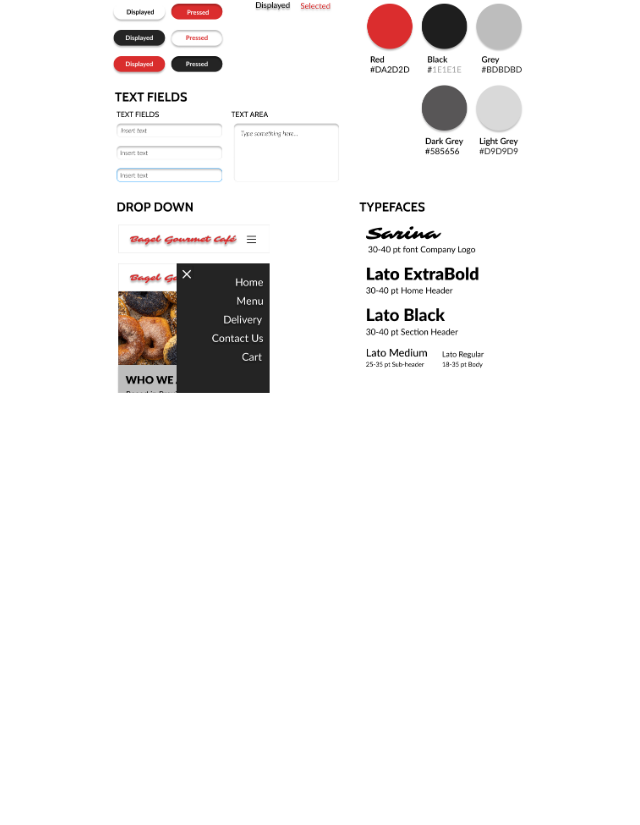
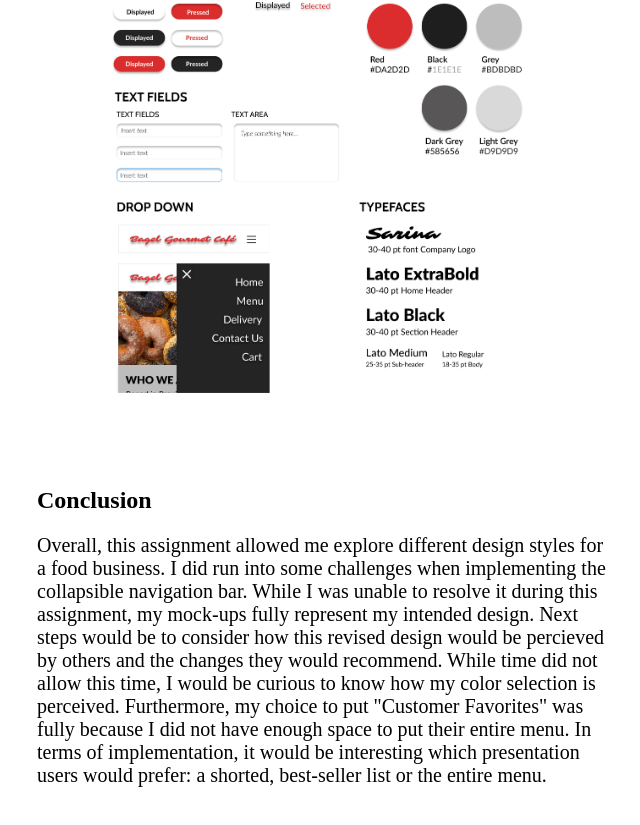
Before and after one commit to d3st1n4/CS1300Responsive-Design-handin, a plain HTML site: page index.html in a window 1280 px wide. Shown: the part 8480-9305 px from the top of the page, without its empty margins (315-955 px from the left). Before the commit the page ends 9037 px from the top, so only its background shows below. Drawn offline with Linux system fonts and the light colour scheme.

Commit message:
finished conclusion

```diff
--- a/index.html
+++ b/index.html
@@ -12,6 +12,7 @@
         <h1>Responsive Design Hand-in</h1>
         <h3>Destiny Wilson | March 7, 2024 | CS1300</h3>
 
+        <!--Project introduction-->
         <div id="introduction">
           <h2>Introduction</h2>
           <p>
@@ -31,6 +32,8 @@
             alt="screenshot of the Bageln Gourmet Café
           website"
           />
+
+          <!--Problem Statement-->
           <h2>Finding Problems</h2>
           <p>
             I began by establishing all of my observations of the interface
@@ -62,6 +65,7 @@
           </p>
         </div>
 
+        <!--Redesign section-->
         <div id="redesign">
           <div class="sketch">
             <h2>Sketches</h2>
@@ -114,6 +118,24 @@
             <img src="images/CS1300 Responsive Design HiFi Mockup copy.jpg" />
           </div>
         </div>
+
+        <div id="conclusion">
+          <h2>Conclusion</h2>
+          <p>
+            Overall, this assignment allowed me explore different design styles
+            for a food business. I did run into some challenges when
+            implementing the collapsible navigation bar. While I was unable to
+            resolve it during this assignment, my mock-ups fully represent my
+            intended design. Next steps would be to consider how this revised
+            design would be percieved by others and the changes they would
+            recommend. While time did not allow this time, I would be curious to
+            know how my color selection is perceived. Furthermore, my choice to
+            put "Customer Favorites" was fully because I did not have enough
+            space to put their entire menu. In terms of implementation, it would
+            be interesting which presentation users would prefer: a shorted,
+            best-seller list or the entire menu.
+          </p>
+        </div>
       </div>
     </div>
   </body>
```
